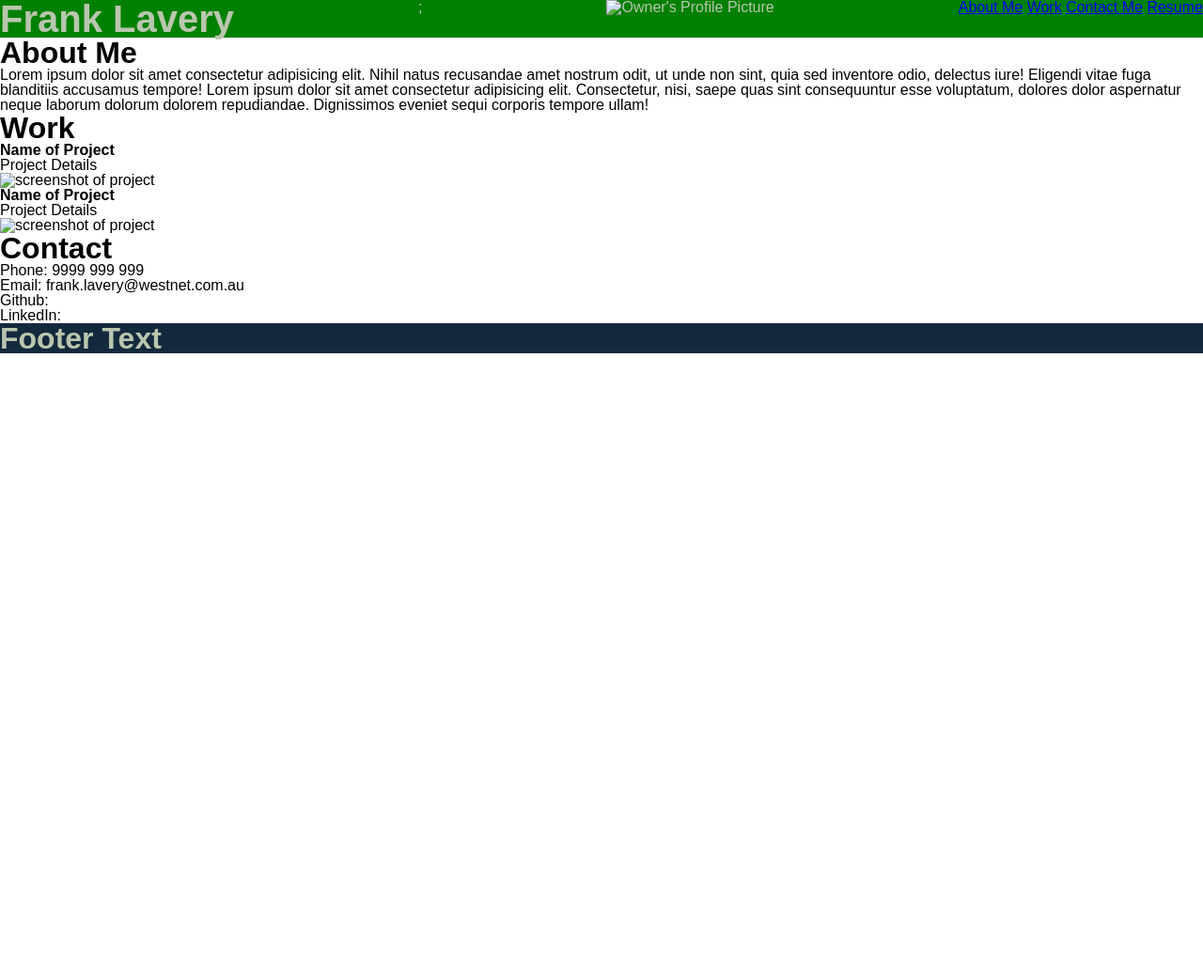
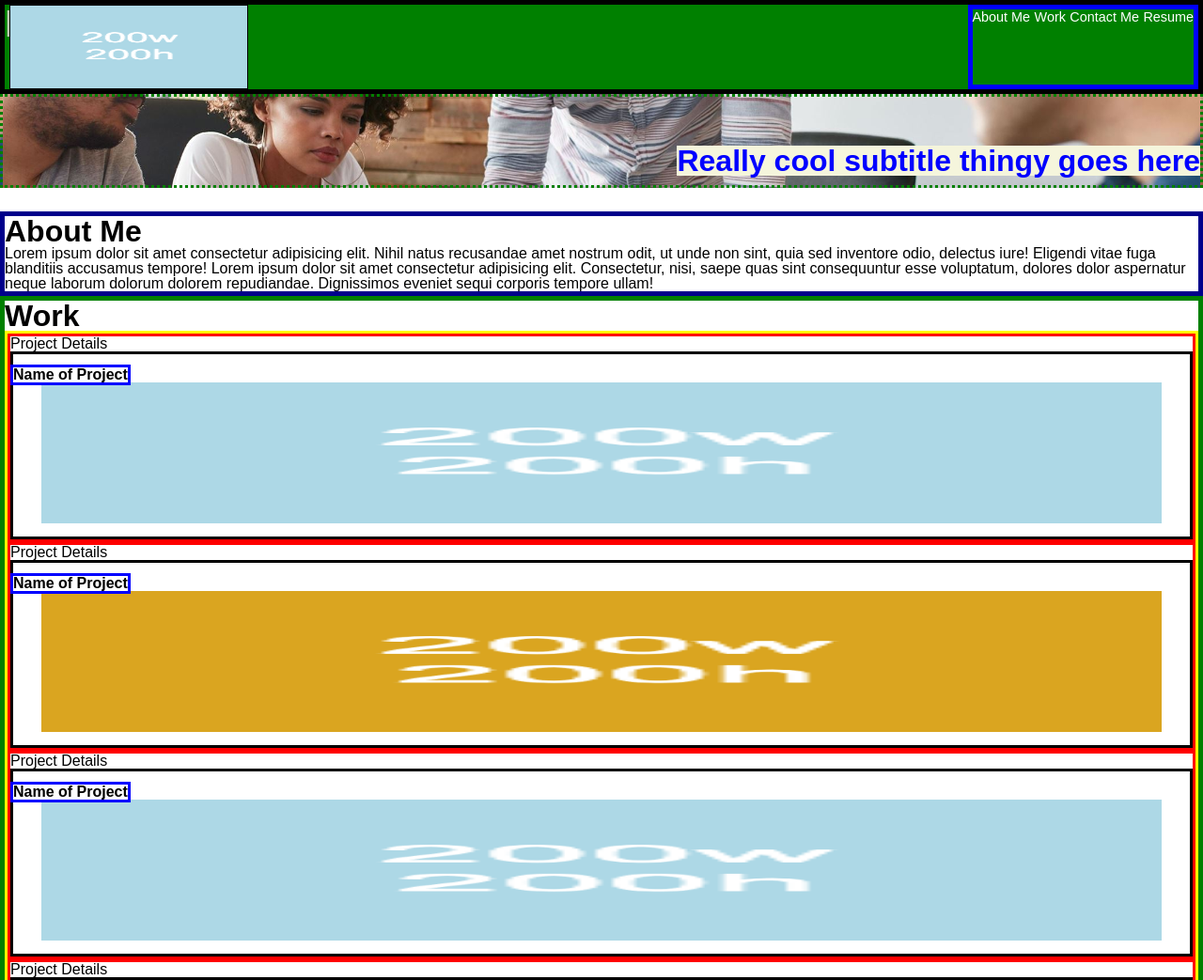
Before and after one commit to Cancer2806/Portfolio_Wk2Homework, a plain HTML site: page index.html in a window 1280 px wide. Shown: the top 1043 px of the page at 94% size. Before the commit the page ends 800 px from the top, so only its background shows below. Drawn offline with Linux system fonts and the light colour scheme.

Commit message:
update html and css ongoing

```diff
--- a/assets/css/style.css
+++ b/assets/css/style.css
@@ -1,20 +1,39 @@
 :root {
   --colbg: lightgrey;
   --colfont: darkblue;
-  --colheadbg: #13293d;
+  --colheadbg: lightgrey;
   --colhead:#b9c6ae;
-
 }
 
 body {
+  /* position: relative; */
   display: flex;
   flex-direction: column;
+  font-size: 1rem;
 }
 
 header {
+  position: fixed;
+  top: 0;
   display: flex;
   flex-direction: column;
   justify-content: space-between;
+  border: 5px solid black;
+  text-align: center;
+  height: 100px;
+  width: 100%;
+  z-index: 9;
+}
+
+header img {
+  position: absolute;
+  text-align: flex-start;
+  left: 5px;
+  width: 20%;
+  height: auto;
+  max-height: 100%;
+  border: 1px solid black;
+
 }
 
 header, footer {
@@ -22,12 +41,113 @@ header, footer {
   color: var(--colhead);
 }
 
-h1 {font-size: 250%;}
+footer {border: 5px solid green;}
 
-h2 {font-size: 200%;}
+h1 {font-size: 2.5rem;}
 
-nav ul li {display: inline;}
+h2 {font-size: 2rem;}
 
+nav {
+  border: 5px solid blue;
+  margin 0 auto;
+}
+
+nav ul li {
+  display: inline;
+  font-size: 0.9rem;
+}
+
+nav [href*='#'] {
+  color: white;
+  text-decoration: none;
+}
+
+:target::before {
+  content: "";
+  display: block;
+  height: 150px; /* fixed header height */
+  margin: -150px 0 0; /* negative fixed header height */
+}
+
+main .section {
+  margin: 0;
+  scroll-margin-top: 100rem;
+}
+
+main .section h2 {
+  text-align: center;
+}
+
+  /* hero image */
+.hero {
+    position: relative;
+    border: 3px dotted green;
+    height: 100px;
+    width: 100%;
+    margin-top: 100px;
+    margin-bottom: 25px;
+    background-image: url("../images/digital-marketing-meeting.jpg");
+    background-size: cover;
+    background-position: center;
+
+}
+
+.hero h2 {
+  position: absolute;
+  right: 0;
+  bottom: 10px;
+  background-color: beige;
+  color: blue;
+}
+
+.projects {border: 3px solid yellow;}
+
+.projcard {
+  border: 3px solid red;
+  position: relative;
+  width: 100%;
+}
+
+.cardtitle {
+  border: 3px solid blue;
+  position: absolute;
+  align-items: center;
+  margin: 30px auto;
+  padding: auto;
+}
+
+.projpic {
+  border: 3px solid black;
+  width: 100%;
+  height: auto;
+  max-height: 200px;
+  padding: 15px;
+}
+
+.projcard img {
+  width: 100%;
+  height: 180px;
+  padding: 15px;
+}
+
+
+
+#aboutme {
+  border: 5px solid darkblue;
+}
+
+#contact ul li {
+  display: inline;
+  font-size: 1rem;
+}
+
+#work {border: 5px solid green;}
+
+#contact {border: 5px solid blue;}
+
+#aboutme {border: 5px solid darkblue;}
+
+/* Screen size greater than 768px targeting tablets */
 @media screen and (min-width: 768px) {
   header {
     /* test to see if resize working */
@@ -35,12 +155,28 @@ nav ul li {display: inline;}
     flex-direction: row;
     justify-content: space-between;
   }
+
+  .projects {
+  display: flex;
+  flex-direction: row;
+
 }
 
+/* Screen size greater than 992px targeting computers and laptops */
 @media screen and (min-width: 992px) {
   header {
 /* test to see if resize working */
     background-color: green;
 
   }
+
+.projects {
+  display: flex;
+  flex-direction: row;
+  flex-wrap: wrap;
+
 }
+.projcard {
+  min-width: 400px;
+}
+}
--- a/index.html
+++ b/index.html
@@ -10,8 +10,8 @@
 
 <body>
   <header>
-    <h1>Frank Lavery</h1>;
-    <img src="placeholder" alt="Owner's Profile Picture">
+    <h1>Frank Lavery</h1>
+    <img src="./assets/images/image-1.png" alt="Owner's Profile Picture">
     <nav>
       <ul>
         <li><a href="#aboutme">About Me</a></li>
@@ -22,7 +22,9 @@
     </nav>
   </header>
 
-  <section class="hero"></section> <!-- hero image -->
+  <section class="hero">
+    <h2>Really cool subtitle thingy goes here</h2>
+  </section> <!-- hero image -->
 
   <main>
     <section id="aboutme">
@@ -37,16 +39,30 @@
         <div class="projcard">
           <h3 class="cardtitle">Name of Project</h3>
           <p>Project Details </p>
-          <div class="projpic">
-            <img src="placeholder" alt="screenshot of project" title="Project Name">
-          </div>
+          <figure class="projpic">
+            <img src="./assets/images/image-1.png" alt="screenshot of project" title="Project Name">
+          </figure>
         </div>
         <div class="projcard">
           <h3 class="cardtitle">Name of Project</h3>
           <p>Project Details </p>
-          <div class="projpic">
-            <img src="placeholder" alt="screenshot of project" title="Project Name">
-          </div>
+          <figure class="projpic">
+            <img src="./assets/images/image-2.png" alt="screenshot of project" title="Project Name">
+          </figure>
+        </div>
+        <div class="projcard">
+          <h3 class="cardtitle">Name of Project</h3>
+          <p>Project Details </p>
+          <figure class="projpic">
+            <img src="./assets/images/image-1.png" alt="screenshot of project" title="Project Name">
+          </figure>
+        </div>
+        <div class="projcard">
+          <h3 class="cardtitle">Name of Project</h3>
+          <p>Project Details </p>
+          <figure class="projpic">
+            <img src="./assets/images/image-2.png" alt="screenshot of project" title="Project Name">
+          </figure>
         </div>
       </article>
     </section> <!-- work -->
@@ -69,7 +85,7 @@
   </main>
 
   <footer>
-    <h2>Footer Text</h2>
+    <h4>Look Forward to Hearing From You Soon</h4>
   </footer>
 
 </body>
```
Also changed, not shown: assets/images/digital-marketing-meeting.jpg (added), assets/images/image-1.png (added), assets/images/image-2.png (added).
